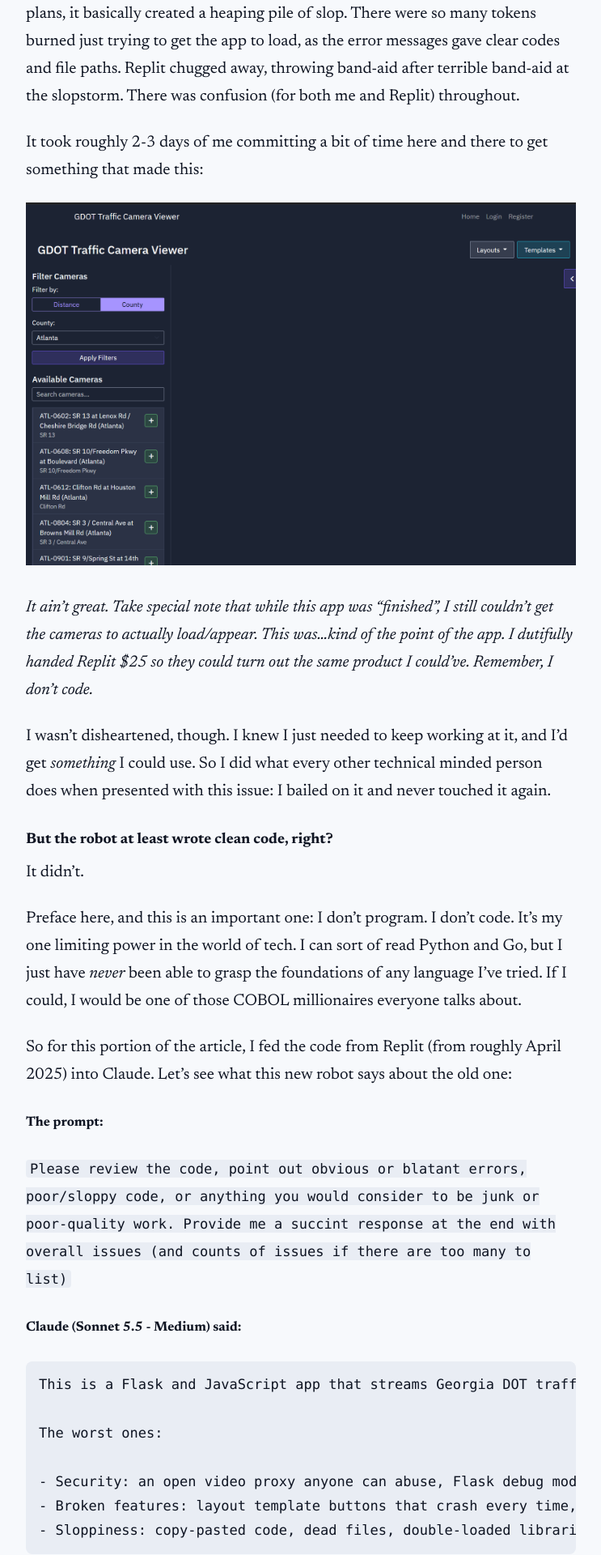
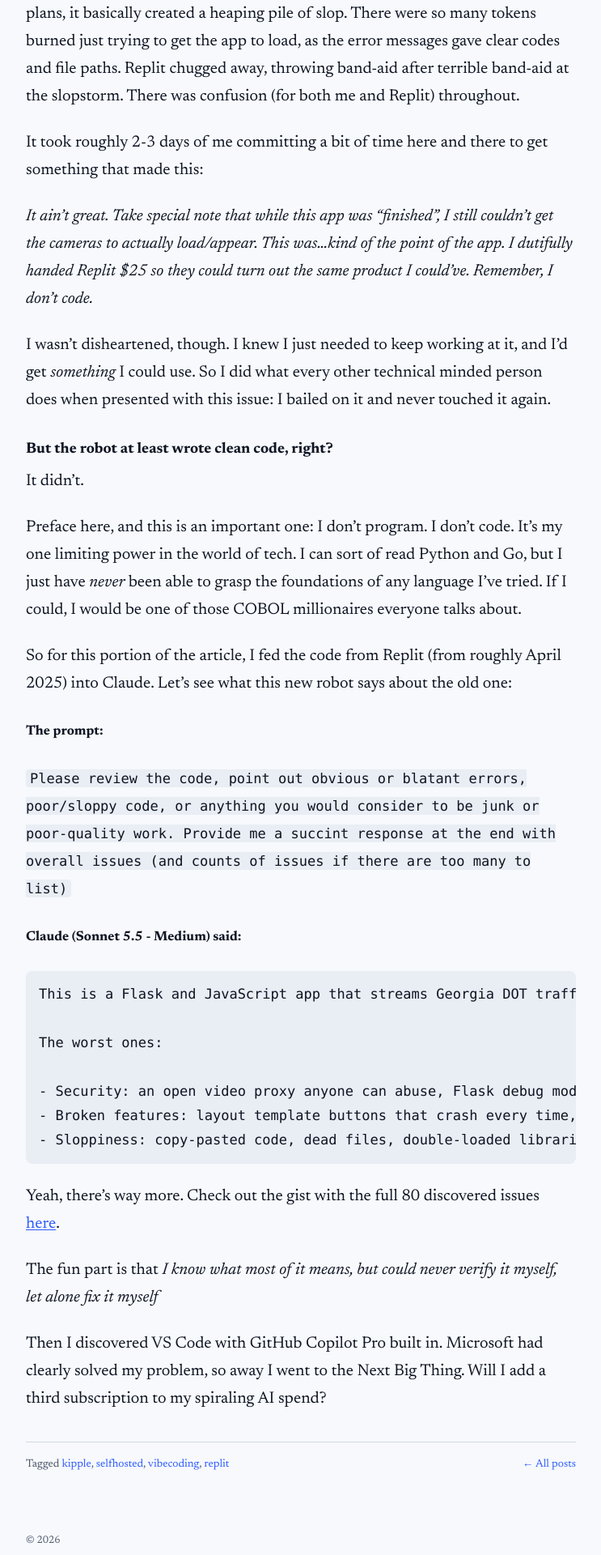
Before and after one commit to WPTK/blog, a Jekyll site: the page built from _posts/2026-10-05-kipple-an-introduction-my-vibecoding-experience-part-0.md, in a window 1280 px wide. Shown: the part 846-2766 px from the top of the page at 81% size, without its empty margins (268-1011 px from the left). Built offline with Jekyll 4.4.1, drawn with Linux system fonts in a browser that asks for light colours.

Commit message:
Update _posts/2026-10-05-kipple-an-introduction-my-vibecoding-experience-part-0.md (via Pages CMS)

```diff
--- a/_posts/2026-10-05-kipple-an-introduction-my-vibecoding-experience-part-0.md
+++ b/_posts/2026-10-05-kipple-an-introduction-my-vibecoding-experience-part-0.md
@@ -24,7 +24,7 @@ Well, despite real efforts to put thought into the prompts and reviewing the pla
 
 It took roughly 2-3 days of me committing a bit of time here and there to get something that made this:
 
-![](https://github.com/WPTK/blog/blob/02ae52cd5a1754ecd1418cc37ebab921f94affe9/images/image.png)
+[](https://github.com/WPTK/blog/blob/02ae52cd5a1754ecd1418cc37ebab921f94affe9/images/image.png)
 
 *It ain't great. Take special note that while this app was "finished", I still couldn't get the cameras to actually load/appear. This was...kind of the point of the app. I dutifully handed Replit $25 so they could turn out the same product I could've. Remember, I don't code.*
 
```
